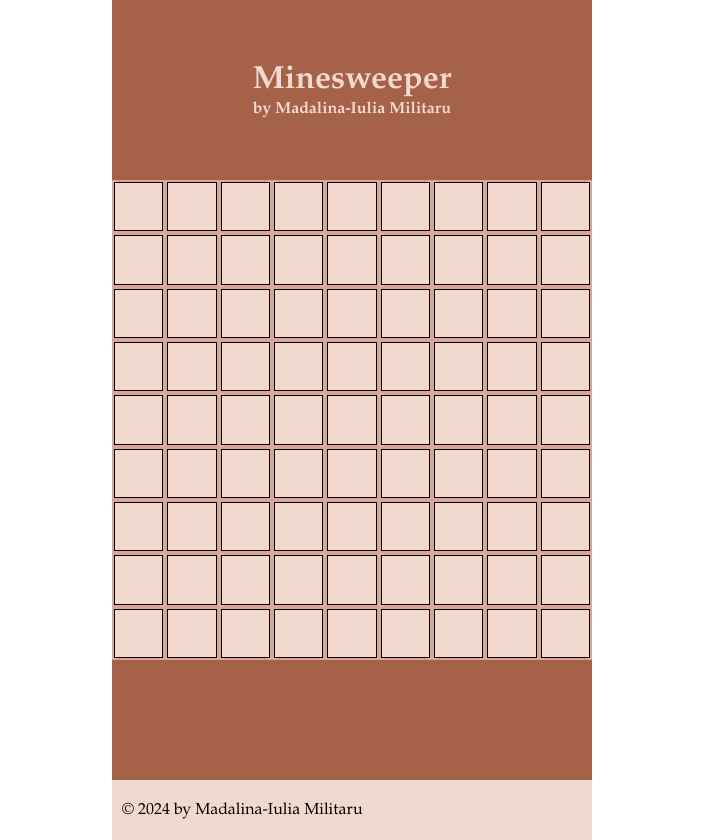
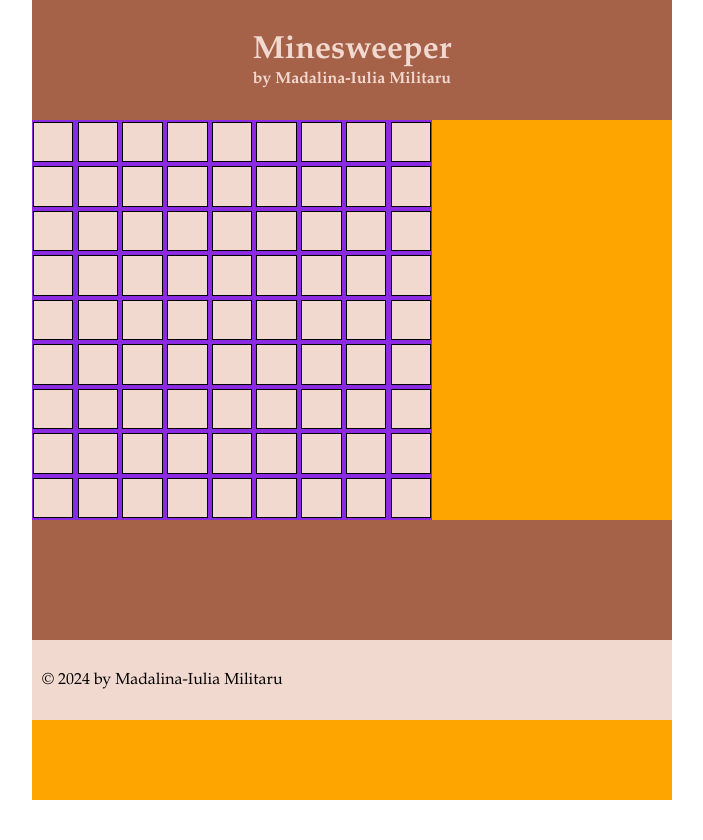
Before and after one commit to madalina2696/hse-it-minesweeper, a plain HTML site: page index.html in a window 1280 px wide. Shown: the whole page, without its empty margins (288-991 px from the left). After the commit the page ends 800 px from the top, so only its background shows below. Drawn offline with Linux system fonts and the light colour scheme.

Commit message:
Update index.html and styles.css

```diff
--- a/styles.css
+++ b/styles.css
@@ -4,19 +4,42 @@
     --background-color: #D9A796;
 }
 
+/* @media only screen and (min-width: 600px) {
+    #playfield {
+        width: min(60vw, 60vh);
+        height: min(60vw, 60vh);
+        background-color: yellow;
+        display: flex;
+        justify-content: space-between;
+        align-items: center;
+        flex-wrap: wrap;
+    }
+
+    .cell {
+        height: calc((100% / 9) - 4px);
+        width: calc((100% / 9) - 4px);
+        margin: 2px;
+        background-color: yellow;
+        border: 1px solid black;
+        box-sizing: border-box;
+        flex-shrink: 0;
+    }
+} */
+
 * {
     margin: 0;
     padding: 0;
+    box-sizing: border-box;
 }
 
-html, body {
+html,
+body {
     height: 100%;
     font-family: 'Book Antiqua', Tahoma, Geneva, Verdana, sans-serif;
 }
 
 header {
-    padding: 10px;
-    height: 20vh;
+    height: 15%;
     background-color: var(--title-color);
     display: flex;
     align-items: center;
@@ -24,7 +47,7 @@ header {
 }
 
 .header-title {
-    font-size: 1em;
+    font-size: 1rem;
     color: var(--footer-color);
 }
 
@@ -40,25 +63,25 @@ header {
 }
 
 footer {
-    padding: 10px;
-    height: 5%;
+    height: 10%;
     background-color: var(--footer-color);
     display: flex;
     flex-direction: row;
     align-items: center;
+    padding: 10px;
 }
 
 .content {
-    width: min(100vw, 60vh);
-    height: min(100vh, 420vw);
+    width: min(100vw, 50vw);
+    height: min(100vh, 200vw);
     background-color: orange;
     margin: 0 auto;
 }
 
 #playfield {
-    height: 60vh;
-    width: 60vh;
-    background-color: var(--background-color);
+    width: min(50vw, 50vh);
+    height: min(50vw, 50vh);
+    background-color: blueviolet;
     display: flex;
     justify-content: space-between;
     align-items: center;
@@ -68,9 +91,8 @@ footer {
 .cell {
     height: calc((100% / 9) - 4px);
     width: calc((100% / 9) - 4px);
-    margin: 2px;
+    margin: 1px;
     background-color: var(--footer-color);
     border: 1px solid black;
-    box-sizing: border-box;
     flex-shrink: 0;
 }
```
Also changed, not shown: index.html (+1 -1 lines).
